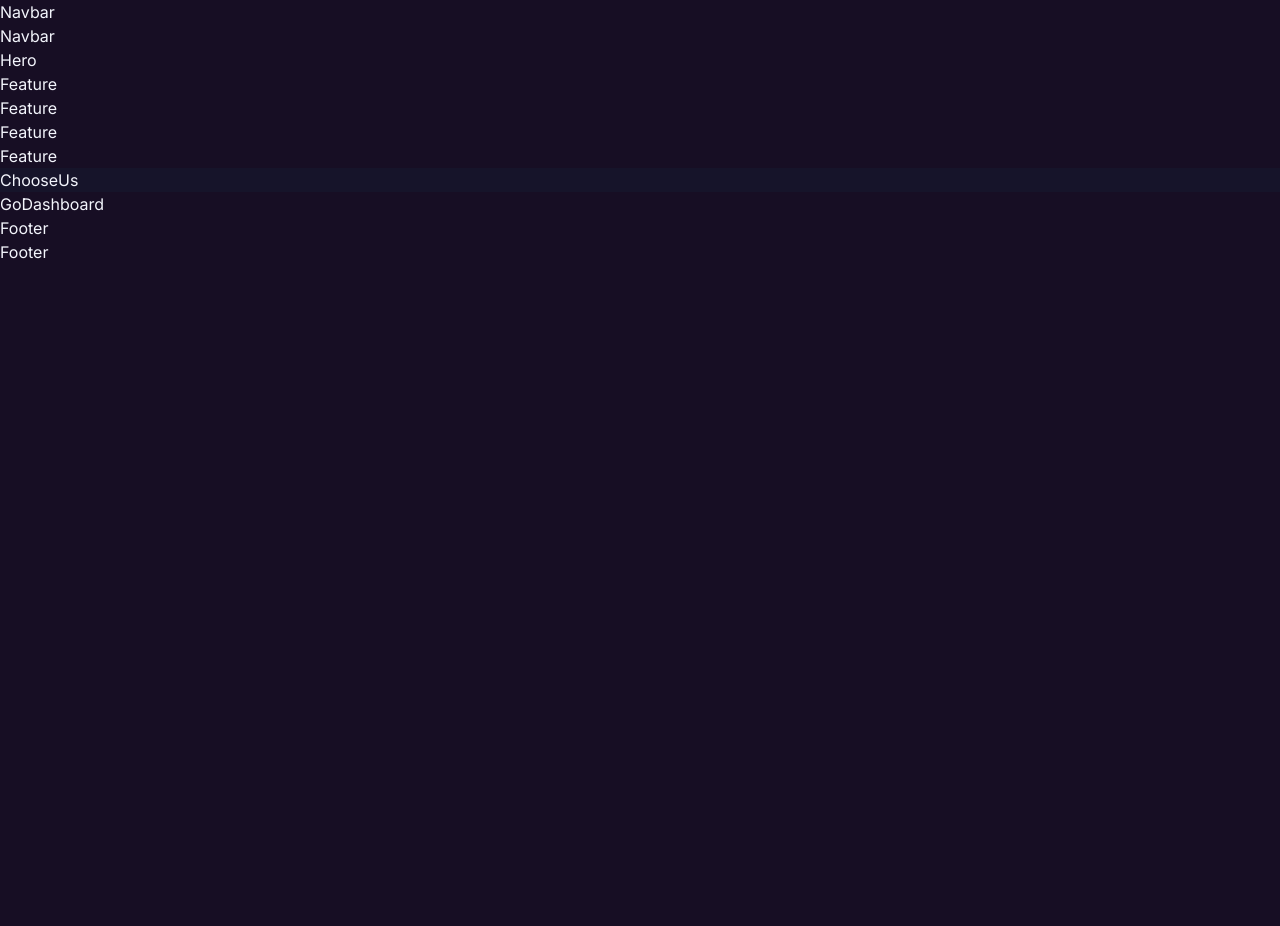
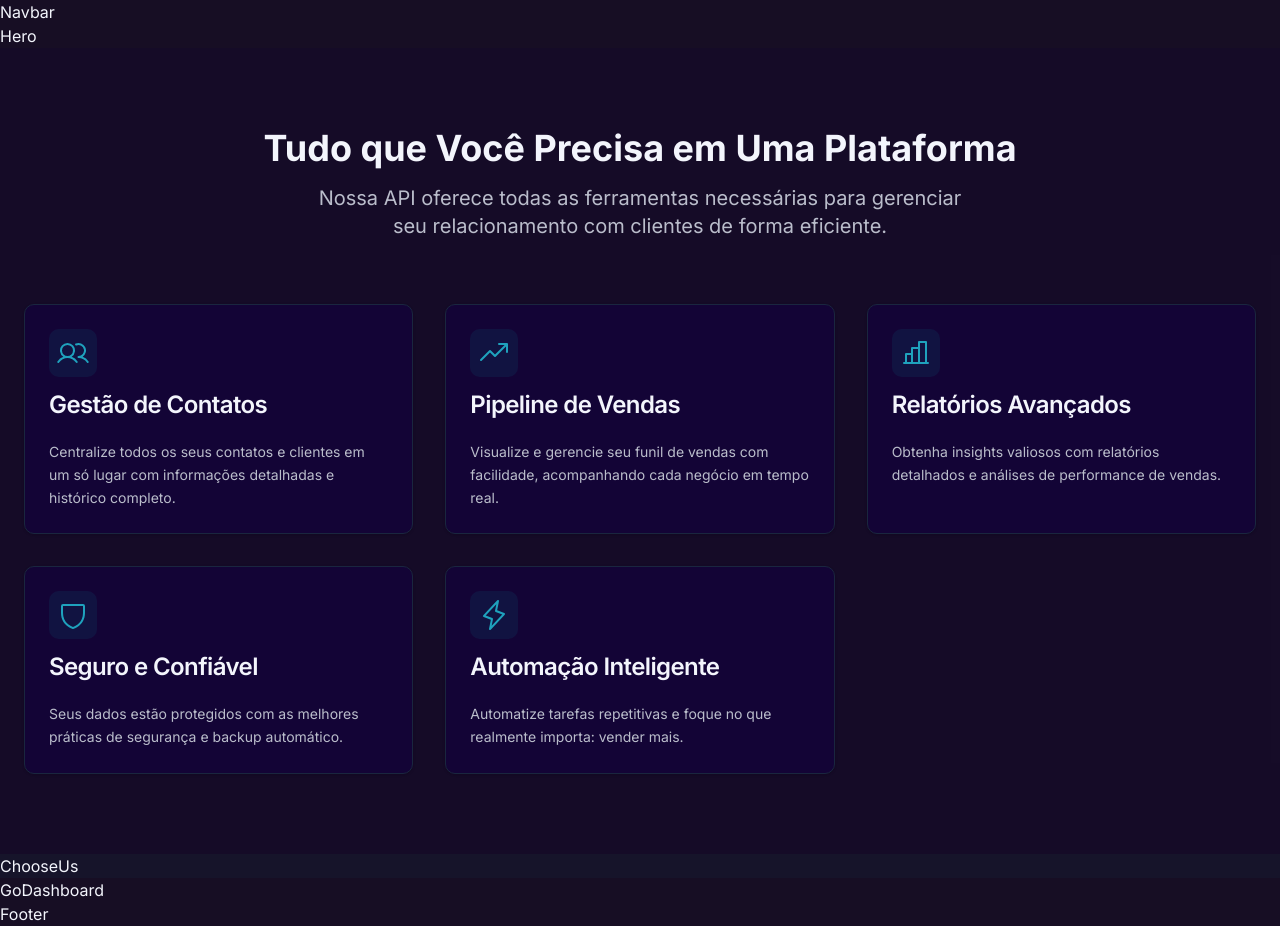
Before and after one commit to Grupo-02-Turma-Java-82/ConnectUs_CRM_Page, a React (Vite) app: page / in a window 1280 px wide. Before the commit the page ends 800 px from the top, so only its background shows below. Built offline with nearby package versions, Linux system fonts and the light colour scheme.

Commit message:
Fix Errors and adding Features

```diff
--- a/src/components/Feature.tsx
+++ b/src/components/Feature.tsx
@@ -1,9 +1,27 @@
-import React from 'react'
+import type { ReactNode } from "react";
 
-export function Feature() {
+interface FeatureProps {
+  icon: ReactNode;
+  title: string;
+  description: string;
+}
+
+export function Feature({ icon, title, description }: FeatureProps) {
   return (
-    <div>
-      Feature
+    <div className="rounded-lg border text-card-foreground shadow-sm bg-card border-border hover:bg-card/80 transition-all duration-300 hover:scale-105">
+      <div className="flex flex-col space-y-1.5 p-6">
+        <div className="w-12 h-12 bg-primary/10 rounded-lg flex items-center justify-center mb-4">
+          {icon}
+        </div>
+        <h3 className="text-2xl font-semibold leading-none tracking-tight text-card-foreground">
+          {title}
+        </h3>
+      </div>
+      <div className="p-6 pt-0">
+        <p className="text-sm text-muted-foreground leading-relaxed">
+          {description}
+        </p>
+      </div>
     </div>
   )
 }
--- a/src/components/Features.tsx
+++ b/src/components/Features.tsx
@@ -1,13 +1,46 @@
-import React from "react";
+import { UsersIcon, TrendUpIcon, ChartBarIcon, ShieldIcon, LightningIcon } from "@phosphor-icons/react";
 import { Feature } from "./Feature";
 
 export function Features() {
   return (
-    <div>
-      <Feature />
-      <Feature />
-      <Feature />
-      <Feature />
-    </div>
+    <section className="py-20 px-6 bg-card/20">
+      <div className="container mx-auto">
+        <div className="text-center mb-16">
+          <h2 className="text-4xl font-bold text-foreground mb-4">
+            Tudo que Você Precisa em Uma Plataforma
+          </h2>
+          <p className="text-xl text-muted-foreground max-w-2xl mx-auto">
+            Nossa API oferece todas as ferramentas necessárias para gerenciar seu relacionamento com clientes de forma eficiente.
+          </p>
+        </div>
+        <div className="grid md:grid-cols-2 lg:grid-cols-3 gap-8">
+
+          <Feature
+            icon={<UsersIcon color="#1fa2bd" className="h-8 w-8 text-bittersweet" />}
+            title="Gestão de Contatos"
+            description="Centralize todos os seus contatos e clientes em um só lugar com informações detalhadas e histórico completo."/>
+
+          <Feature
+            icon={<TrendUpIcon color="#1fa2bd" className="h-8 w-8 text-bittersweet" />}
+            title="Pipeline de Vendas"
+            description="Visualize e gerencie seu funil de vendas com facilidade, acompanhando cada negócio em tempo real."/>
+
+          <Feature
+            icon={<ChartBarIcon color="#1fa2bd" className="h-8 w-8 text-bittersweet" />}
+            title="Relatórios Avançados"
+            description="Obtenha insights valiosos com relatórios detalhados e análises de performance de vendas."/>
+
+          <Feature
+            icon={<ShieldIcon color="#1fa2bd" className="h-8 w-8 text-bittersweet" />}
+            title="Seguro e Confiável"
+            description="Seus dados estão protegidos com as melhores práticas de segurança e backup automático."/>
+
+          <Feature
+            icon={<LightningIcon color="#1fa2bd" className="h-8 w-8 text-bittersweet" />}
+            title="Automação Inteligente"
+            description="Automatize tarefas repetitivas e foque no que realmente importa: vender mais."/>
+        </div>
+      </div>
+    </section>
   );
 }
--- a/src/pages/Home.tsx
+++ b/src/pages/Home.tsx
@@ -8,12 +8,10 @@ import { Navbar } from "@/components/Navbar";
 export function Home() {
   return (
     <div>
-      <Navbar />
       <Hero />
       <Features />
       <ChooseUs />
       <GoDashboard />
-      <Footer />
     </div>
   );
 }
```
Also changed, not shown: 1 other file (tests, documents, lock files or other folders).
